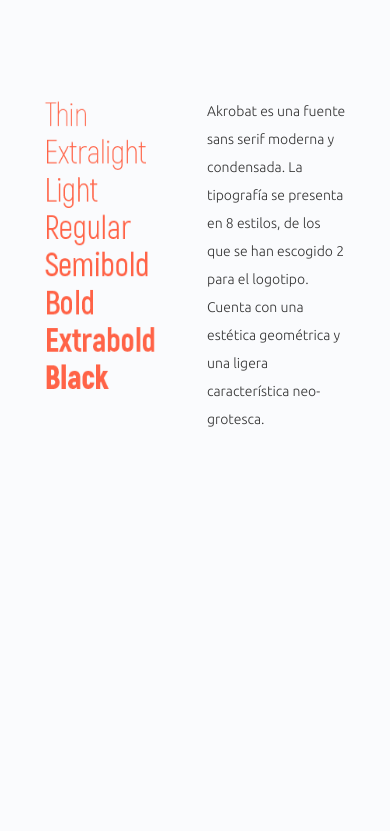
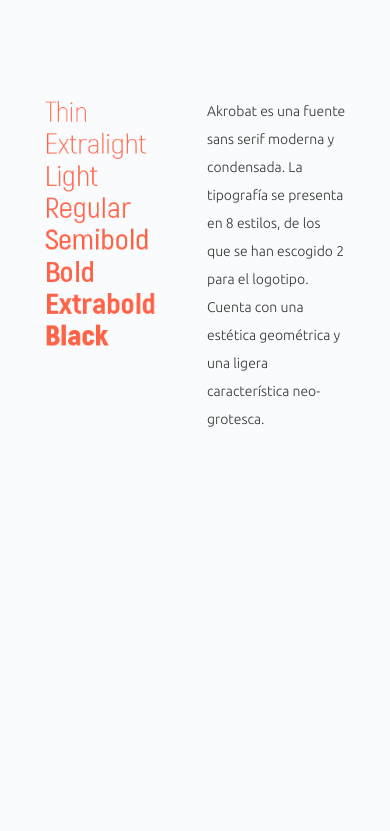
Before and after one commit to gsolat/gsolat.github.io, a plain HTML site: page contextomedia.html in a window 390 px wide. Shown: the part 3796-4627 px from the top of the page. Drawn offline with Linux system fonts and the light colour scheme.

Commit message:
ajuste de margen de imagen de tipografía - contexto

```diff
--- a/css/style.css
+++ b/css/style.css
@@ -4209,7 +4209,7 @@
         margin-bottom: 300px;
     }
     #contexto-font #font-weight img:first-child {
-        margin-bottom: 50px;
+        margin-bottom: auto;
     }
     #contexto-logo-end {
         height: 85vh;
```
